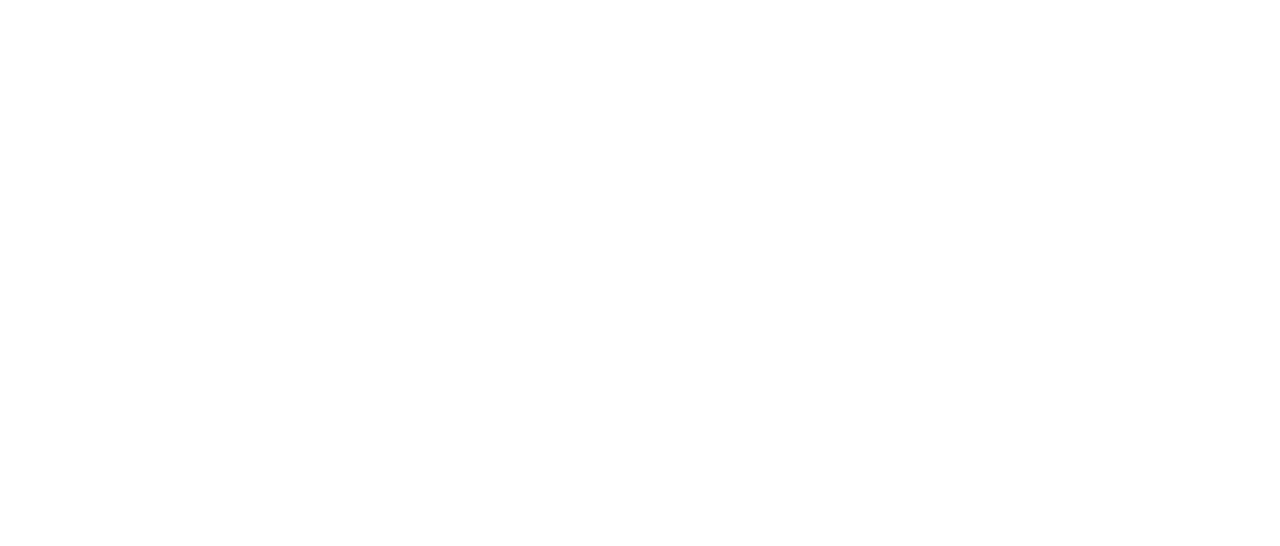
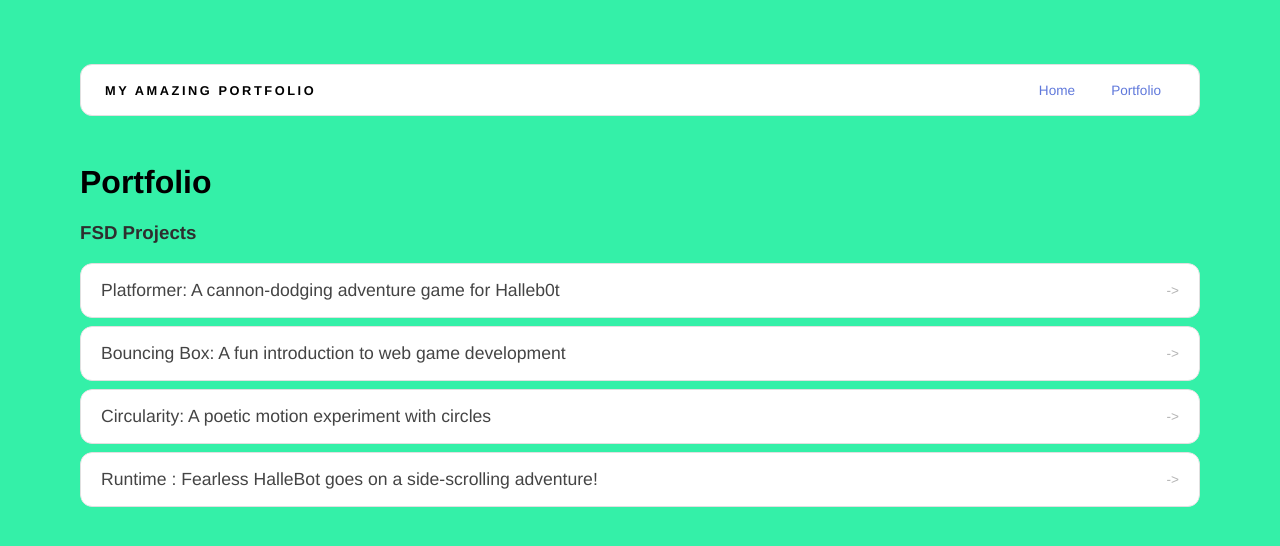
Before and after one commit to nj6299998/nj6299998.github.io, a plain HTML site: page portfolio.html in a window 1280 px wide. Drawn offline with Linux system fonts and the light colour scheme.

Commit message:
add portfolio to website

```diff
--- a/portfolio.html
+++ b/portfolio.html
@@ -0,0 +1,57 @@
+<!DOCTYPE html>
+<html>
+  <head>
+    <title>My portfolio</title>
+  <link rel="stylesheet" href="style.css" />
+</head>
+
+  </head>
+
+  <body>
+    <!-- All content goes here -->
+    <div id="all-contents">
+      <div id="all-contents">
+  <nav>
+<h1>My amazing portfolio</h1>
+<ul id="nav-ul">
+<li class="nav-li">
+  <a href="index.html">Home</a>
+</li>
+<li class="nav-li">
+  <a href="portfolio.html">Portfolio</a>
+</li>
+</ul>
+  </nav>
+
+  <main>
+<main>
+  <div class="content">
+    <h1>Portfolio</h1>
+    <h3>FSD Projects</h3>
+    <ul id="portfolio">
+<li>
+  <a href="fsd-projects/platformer/">Platformer: A cannon-dodging adventure game for Halleb0t</a>
+</li>
+<li>
+  <a href="fsd-projects/bouncing-box/">Bouncing Box: A fun introduction to web game development</a>
+</li>
+<li>
+  <a href="fsd-projects/circularity/">Circularity: A poetic motion experiment with circles</a>
+</li>
+<li>
+ <a href="fsd-projects/runtime/">Runtime : Fearless HalleBot goes on a side-scrolling adventure!</a>
+</li>
+
+    </ul>
+
+    <!-- ASD Projects will go here -->
+
+  </div>
+</main>
+
+  </main>
+</div>
+
+    </div>
+  </body>
+</html>
--- a/style.css
+++ b/style.css
@@ -22,12 +22,12 @@ h2 {
   font-weight: 900;
   letter-spacing: -0.04em;
   text-transform: uppercase;
-  color: #ee0996;
+  color: #f75fbd;
 }
 
 .content > p {
   margin: 0;
-  color: #040796;
+  color: #108f0c;
   font-size: 0.9rem;
   text-transform: uppercase;
   letter-spacing: 0.15em;
@@ -157,3 +157,55 @@ nav h1 {
   background: #000;
   color: #fff;
 }
+/* Portfolio styles */
+.content h1 {
+  color: black;
+}
+
+#portfolio {
+  list-style: none;
+  margin: 0;
+  padding: 0;
+  width: 100%;
+  display: flex;
+  flex-direction: column;
+  gap: 8px;
+}
+
+#portfolio li {
+  border-radius: 12px;
+  overflow: hidden;
+}
+
+#portfolio a {
+  display: flex;
+  justify-content: space-between;
+  align-items: center;
+  text-decoration: none;
+  color: #444;
+  padding: 16px 20px;
+  font-size: 1.1rem;
+  font-weight: 500;
+  background: #fff;
+  border: 1px solid #e0e0e0;
+  border-radius: 12px;
+  transition: background 0.25s ease, color 0.25s ease, transform 0.25s ease;
+}
+
+#portfolio a:hover {
+  background: #000;
+  color: #fff;
+  transform: translateX(4px);
+}
+
+#portfolio a::after {
+  content: "->";
+  font-size: 0.85rem;
+  opacity: 0.4;
+  transition: opacity 0.25s ease;
+  white-space: nowrap;
+}
+
+#portfolio a:hover::after {
+  opacity: 1;
+}
```
